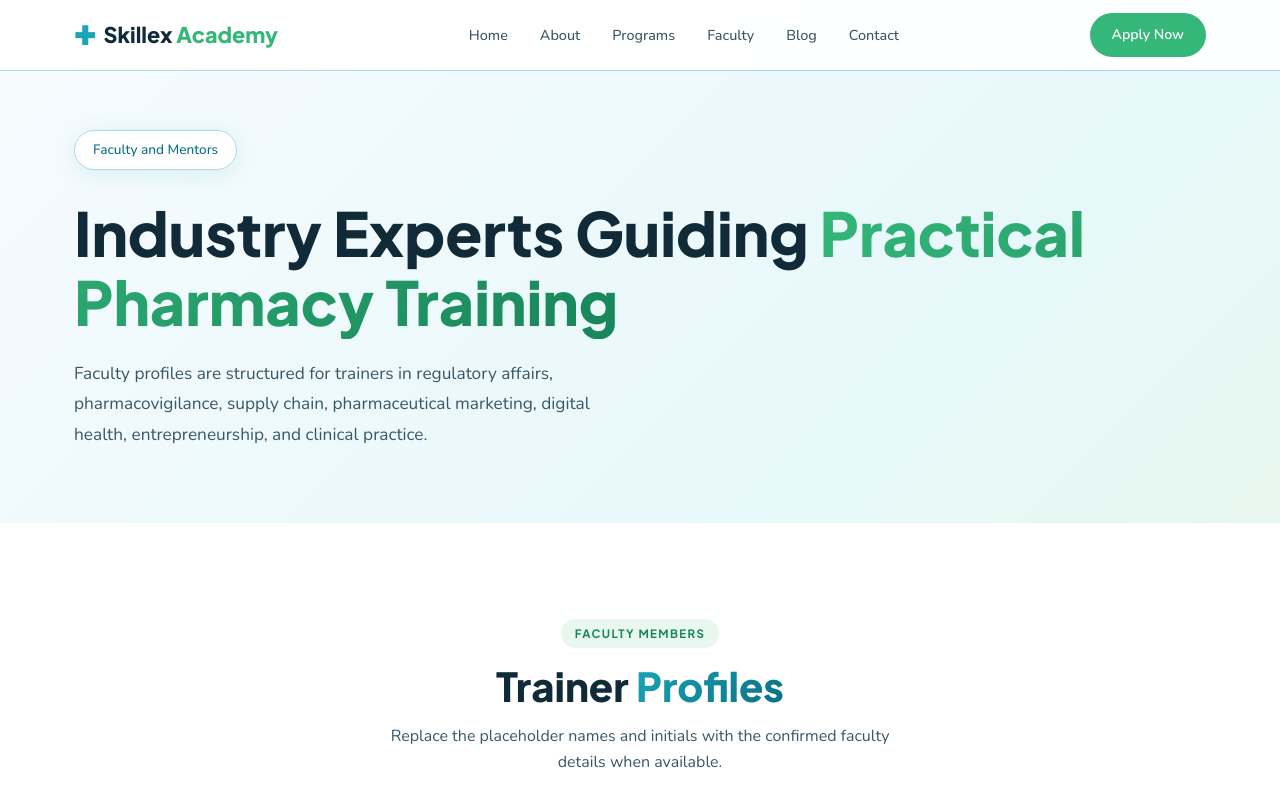
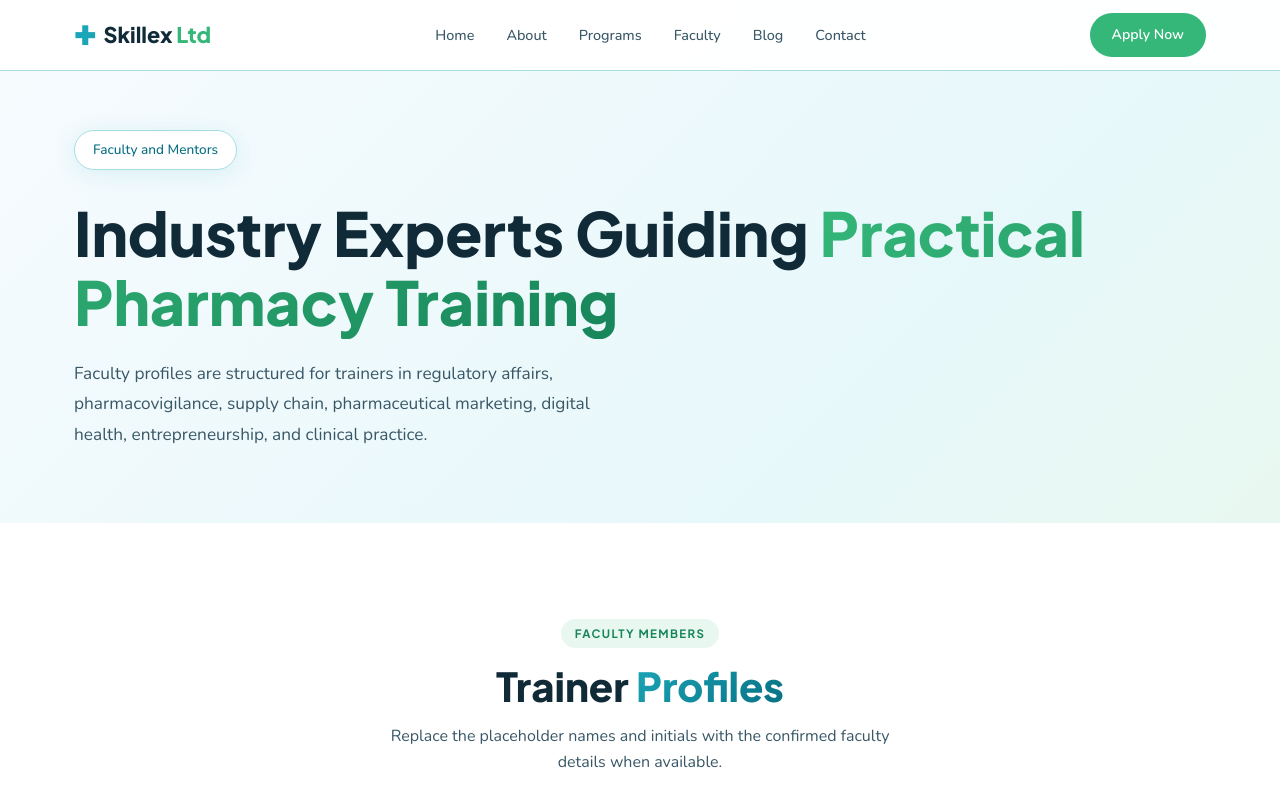
Before and after one commit to Eros254/PharmaExellence, a website: page barizi-pharma/faculty.html in a window 1280 px wide. Shown: the top 800 px of the page. Drawn offline with nearby package versions, Linux system fonts and the light colour scheme.

Commit message:
bug fixed

```diff
--- a/barizi-pharma/faculty.html
+++ b/barizi-pharma/faculty.html
@@ -13,7 +13,7 @@
     <div class="nav-container">
       <a href="index.html#home" class="logo">
         <span class="logo-icon">✚</span>
-        <span class="logo-text">Skillex <span class="logo-accent">Academy</span></span>
+        <span class="logo-text">Skillex <span class="logo-accent">Ltd</span></span>
       </a>
       <ul class="nav-links" id="navLinks">
         <li><a href="index.html#home">Home</a></li>
```
